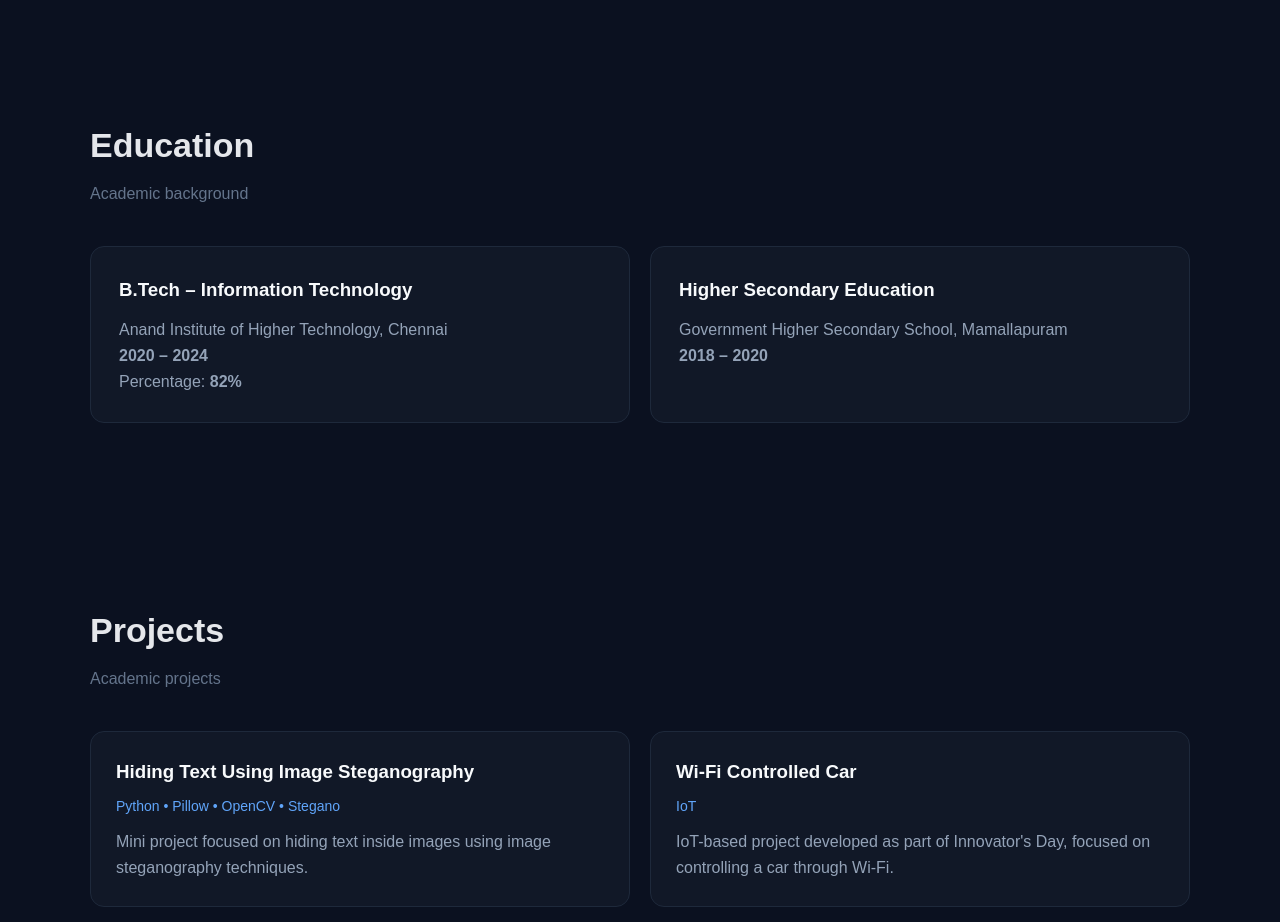
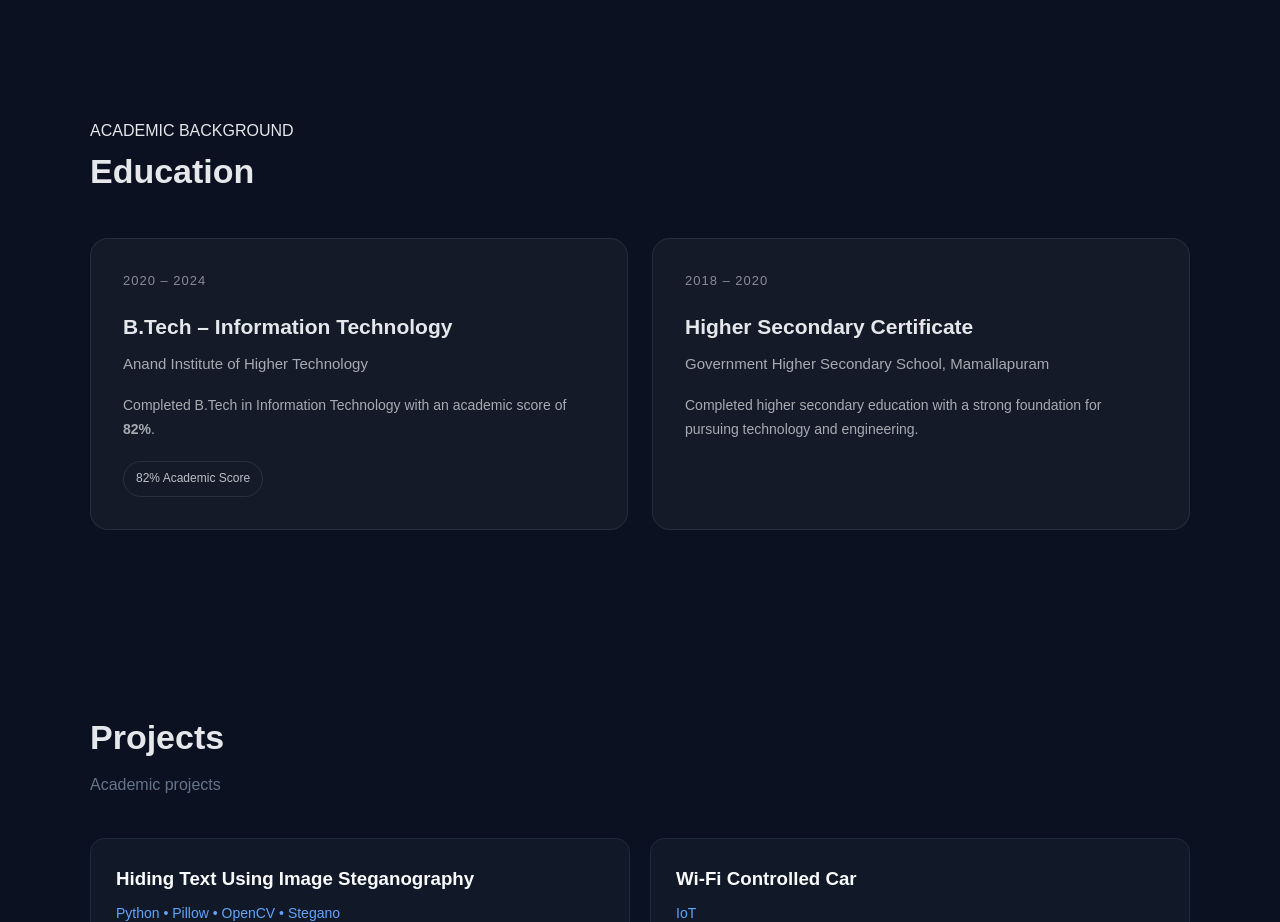
Before and after one commit to gokul-career/gokul-career.github.io, a plain HTML site: page index.html in a window 1280 px wide. Shown: the part 3340-4262 px from the top of the page. Drawn offline with Linux system fonts and the light colour scheme.

Commit message:
Improve Education section design

```diff
--- a/index.html
+++ b/index.html
@@ -578,6 +578,71 @@ footer{
     white-space: normal;
   }
 }
+.education-grid {
+  display: grid;
+  grid-template-columns: repeat(2, 1fr);
+  gap: 24px;
+  margin-top: 40px;
+}
+
+.education-card {
+  padding: 32px;
+  background: rgba(255, 255, 255, 0.04);
+  border: 1px solid rgba(255, 255, 255, 0.08);
+  border-radius: 18px;
+  transition: 0.3s ease;
+  position: relative;
+}
+
+.education-card:hover {
+  transform: translateY(-6px);
+  border-color: rgba(255, 255, 255, 0.2);
+}
+
+.education-year {
+  font-size: 13px;
+  opacity: 0.55;
+  margin-bottom: 18px;
+  letter-spacing: 1px;
+}
+
+.education-card h3 {
+  font-size: 21px;
+  margin-bottom: 8px;
+}
+
+.education-card h4 {
+  font-size: 15px;
+  font-weight: 500;
+  opacity: 0.7;
+  margin-bottom: 18px;
+}
+
+.education-card p {
+  font-size: 14px;
+  line-height: 1.7;
+  opacity: 0.7;
+  margin-bottom: 20px;
+}
+
+.education-badge {
+  display: inline-block;
+  padding: 7px 12px;
+  border-radius: 20px;
+  font-size: 12px;
+  border: 1px solid rgba(255, 255, 255, 0.12);
+  opacity: 0.8;
+}
+
+@media (max-width: 700px) {
+  .education-grid {
+    grid-template-columns: 1fr;
+  }
+
+  .education-card {
+    padding: 25px 20px;
+  }
+}
 </style>
 </head>
 
@@ -824,49 +889,37 @@ footer{
   <div class="container">
 
     <div class="section-title">
+      <span>ACADEMIC BACKGROUND</span>
       <h2>Education</h2>
-            <p>Academic background</p>
     </div>
 
     <div class="education-grid">
 
-            <div class="card">
-
+      <div class="education-card">
+        <div class="education-year">2020 – 2024</div>
         <h3>B.Tech – Information Technology</h3>
-
+        <h4>Anand Institute of Higher Technology</h4>
         <p>
-                    Anand Institute of Higher Technology, Chennai
+          Completed B.Tech in Information Technology with an academic
+          score of <strong>82%</strong>.
         </p>
-
-                <p>
-                    <strong>2020 – 2024</strong>
-                </p>
-
-                <p>
-                    Percentage: <strong>82%</strong>
-                </p>
-
+        <span class="education-badge">82% Academic Score</span>
       </div>
 
-            <div class="card">
-
-                <h3>Higher Secondary Education</h3>
-
+      <div class="education-card">
+        <div class="education-year">2018 – 2020</div>
+        <h3>Higher Secondary Certificate</h3>
+        <h4>Government Higher Secondary School, Mamallapuram</h4>
         <p>
-                    Government Higher Secondary School, Mamallapuram
+          Completed higher secondary education with a strong foundation
+          for pursuing technology and engineering.
         </p>
-
-                <p>
-                    <strong>2018 – 2020</strong>
-                </p>
-
       </div>
 
     </div>
 
   </div>
 </section>
-
 
 <!-- PROJECTS -->
 
```
Lines whose indentation alone changed are shown as unchanged.
